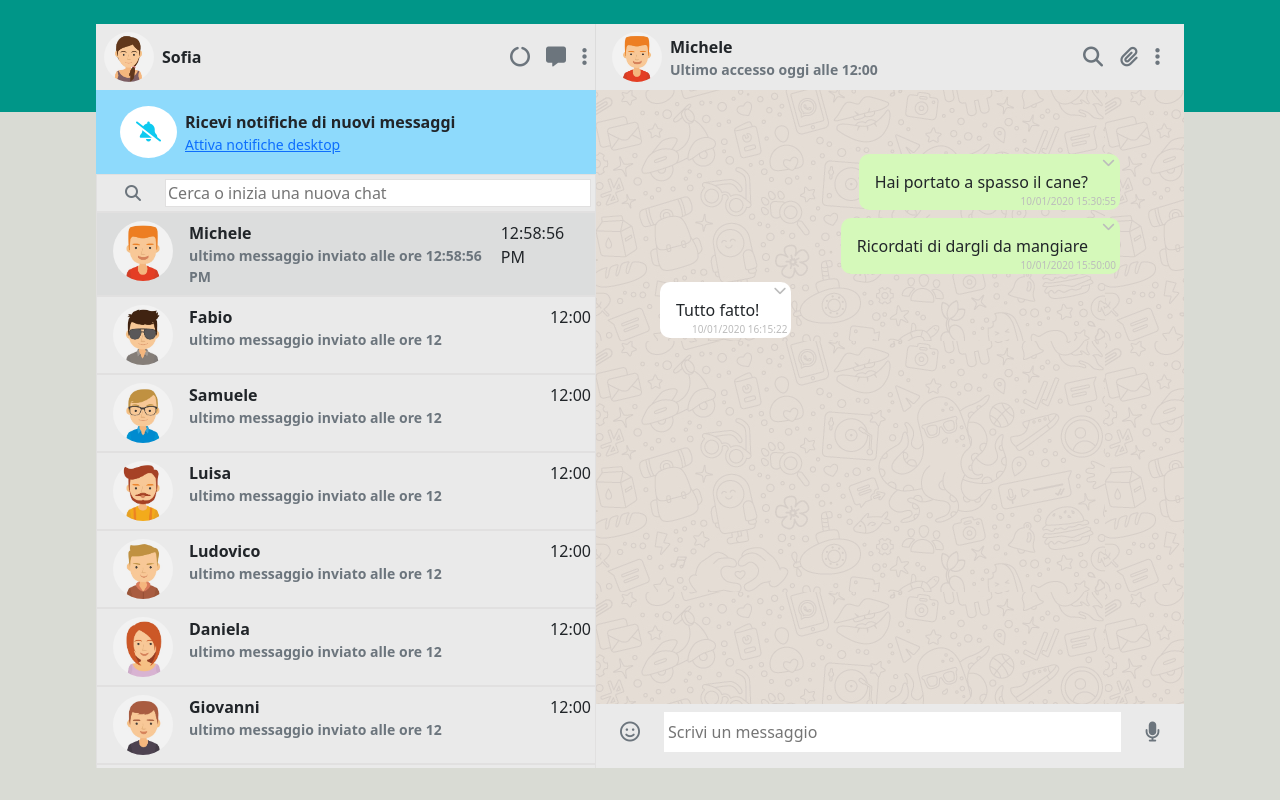
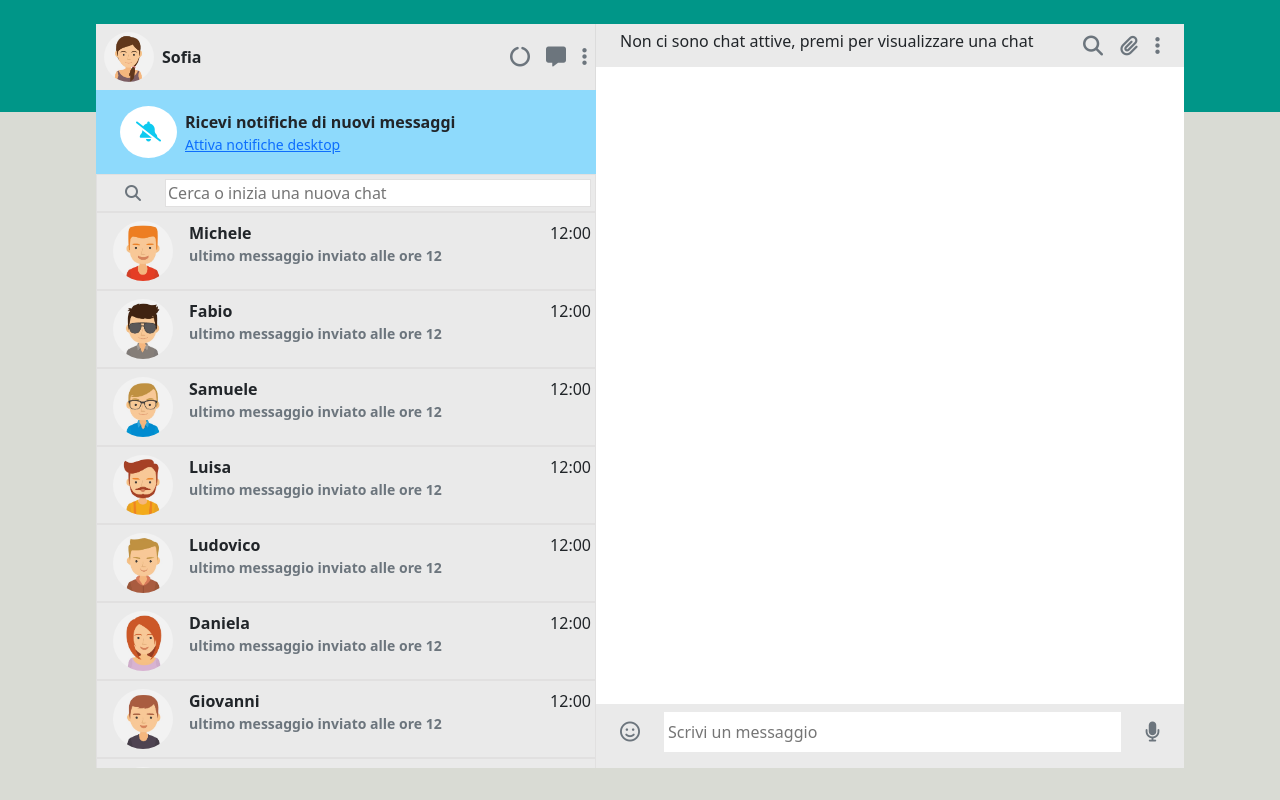
Before and after one commit to LucaConiglio/vue-boolzapp, a plain HTML site: page index.html in a window 1280 px wide. Drawn offline with nearby package versions, Linux system fonts and the light colour scheme.

Commit message:
risolto bug ricerca e inseriti v-if Completo

```diff
--- a/index.html
+++ b/index.html
@@ -78,27 +78,27 @@
                     <div class="flex-fill d-flex flex-column ">
                         <!-- chat attuale -->
                         <div class="py-2 ps-3 pe-4 d-flex justify-content-between">
-                            <div v-if="(currentIndex !== -1)" class="d-flex align-items-center">
-                                <img class="immagine-avatar-principale" :src="users[currentIndex].avatar" alt="">
-                                <div class="fw-semibold ms-2">{{users[currentIndex].name}}<br>
+                            <div v-if="(currentIndex === -1)" class="d-flex align-items-center">
+                                <h6 class="ps-2">Non ci sono chat attive, premi per visualizzare una chat</h6>
+                            </div>
+                            <div v-else class="d-flex align-items-center">
+                                <img class="immagine-avatar-principale" :src="searchUser[currentIndex].avatar" alt="utenti">
+                                <div class="fw-semibold ms-2">{{searchUser[currentIndex].name}}<br>
                                     <small class="text-secondary">Ultimo accesso oggi alle 12:00</small>
                                 </div>
                             </div>
-                            <!-- <div v-else class="d-flex align-items-center">
-                                <span class="immagine-avatar-principale"> <i class="fa-solid fa-user"></i></span>
-                                <div class="fw-semibold ms-2"><br>
-                                    <small class="text-secondary">indefinito</small>
-                                </div>
-                            </div> -->
+
+
                             <div class="d-flex align-items-center gap-3 ">
                                 <a class="fs-5 text-secondary" href="#"><i class="fa-solid fa-magnifying-glass"></i></a>
                                 <a class="fs-5 text-secondary" href="#"><i class="fa-solid fa-paperclip"></i></a>
                                 <a class="fs-5 text-secondary" href="#"><i class="fa-solid fa-ellipsis-vertical"></i></a>
                             </div>
                         </div>
-                        <div class="sfondo-chat flex-fill d-flex flex-column">
-
-                            <div v-for="(message, index) in users[currentIndex].messages" key="message"
+                        <div v-if="(currentIndex === -1)" class="bg-white flex-fill d-flex flex-column">
+                        </div>
+                        <div v-else class="sfondo-chat flex-fill d-flex flex-column">
+                            <div v-for="(message, index) in searchUser[currentIndex].messages" key="message"
                                 :class="(message.status === 'sent') ? 'sent align-self-end' : 'received align-self-start' ">
                                 {{message.message}}
                                 <span class="data-absolute">{{message.date}}</span>
@@ -108,18 +108,6 @@
                                     <button @click="closechev" class="button-delete-message">No</button>
                                 </div>
                             </div>
-
-
-                            <!-- <div class=" align-self-end sent">Ricordati di stendere i panni
-                                        <span class="data-absolute">15:00</span>
-                                    </div>
-
-
-                                    <div class="align-self-start received">tutto fatto
-                                        <span class="data-absolute">15:00</span>
-                                    </div>
-                                 -->
-
                         </div>
                         <form @submit.prevent="onInputMessage(currentIndex)" class="px-4 pt-2 d-flex gap-4 align-items-center">
                             <a class="text-secondary fs-5" href="#"><i class="fa-regular fa-face-smile"></i></a>
--- a/js/main.js
+++ b/js/main.js
@@ -195,7 +195,7 @@ createApp({
             },
           ],
 
-        currentIndex : 0,
+        currentIndex : -1,
         newMessage : '',
         createdOra : new Date().toLocaleTimeString(),
         createdData : new Date().toLocaleDateString(),
```
